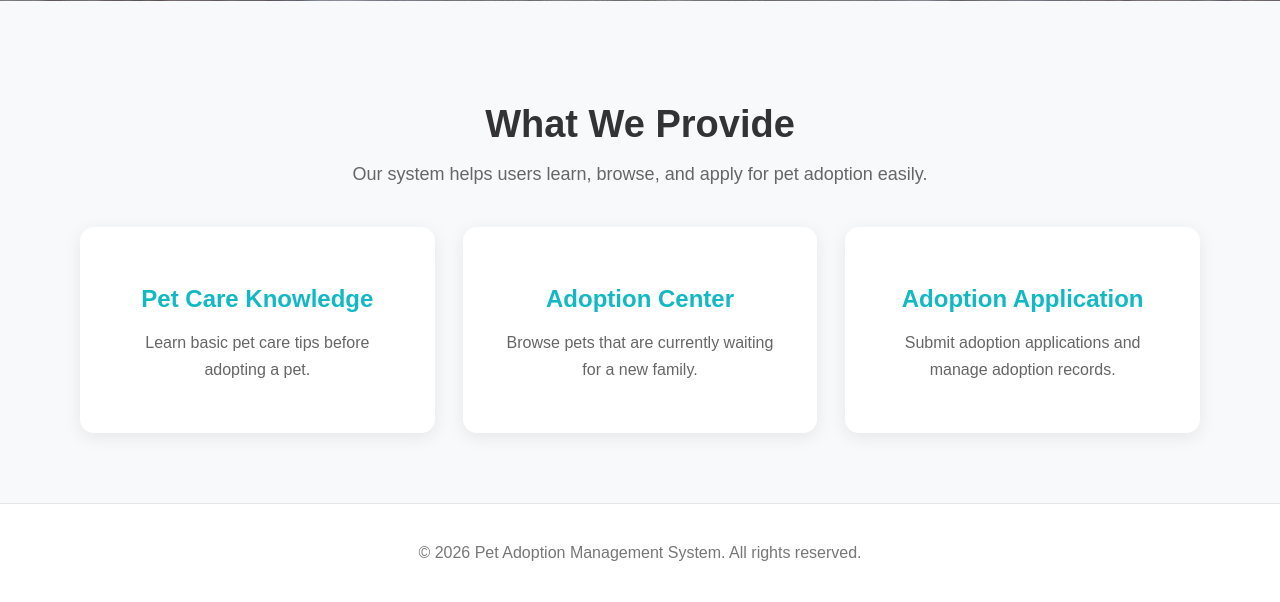
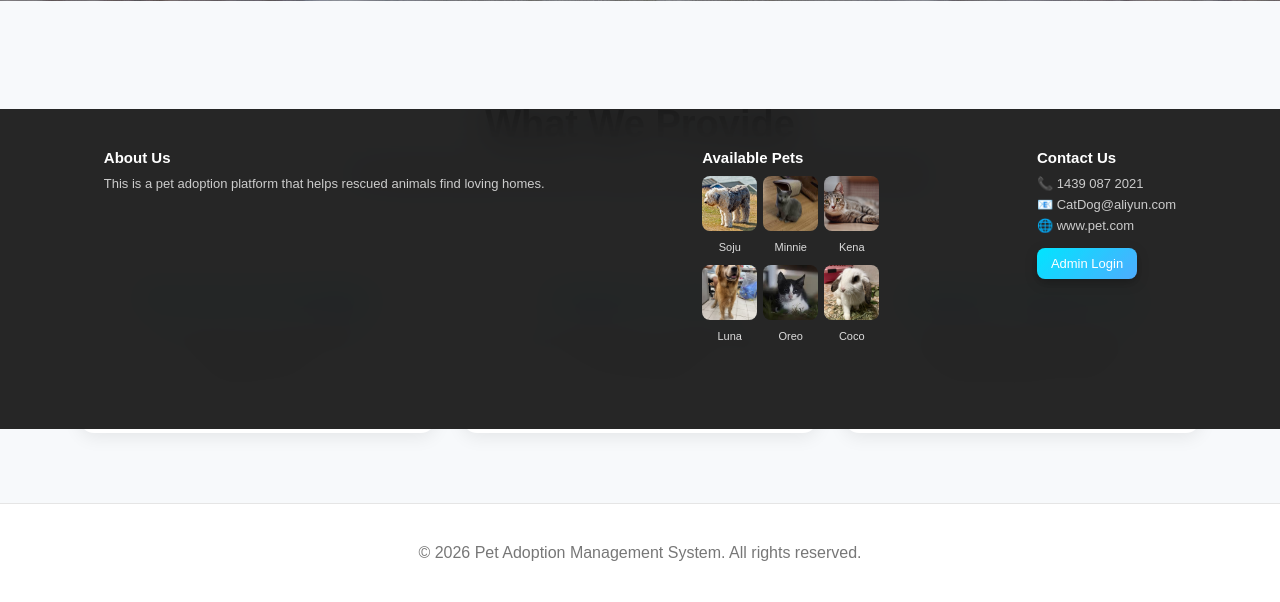
Before and after one commit to onikirinana/pet_adoption_system, a Flask app: page / in a window 1280 px wide. Shown: the part 691-1293 px from the top of the page. Run offline with Flask 3, Linux system fonts and the light colour scheme.

Commit message:
Add bottom panel admin modal login UI

```diff
--- a/app.py
+++ b/app.py
@@ -102,7 +102,7 @@ pets = [
 
 @app.route("/")
 def index():
-    return render_template("index.html")
+    return render_template("index.html",pets=pets)
 
 
 @app.route("/knowledge")
--- a/static/style.css
+++ b/static/style.css
@@ -1413,3 +1413,166 @@ footer {
         text-align: center;
     }
 }
+
+
+/* ================= bottom hover zone ================= */
+.bottom-zone {
+    position: fixed;
+    bottom: 0;
+    left: 0;
+    width: 100%;
+    height: 25px;
+    z-index: 1000;
+}
+
+/* ================= bottom panel ================= */
+.bottom-panel {
+    position: fixed;
+    bottom: 0;
+    left: 0;
+    width: 100%;
+    height: 40vh;
+
+    background: rgba(20, 20, 20, 0.92);
+    backdrop-filter: blur(18px);
+    -webkit-backdrop-filter: blur(18px);
+
+    color: white;
+
+    display: flex;
+    justify-content: space-around;
+    padding: 25px;
+
+    transform: translateY(100%);
+    transition: 0.35s ease;
+
+    z-index: 999;
+}
+
+.bottom-panel.show {
+    transform: translateY(0);
+}
+
+/* ================= sections ================= */
+.panel-section h3 {
+    font-size: 15px;
+    margin-bottom: 10px;
+}
+
+.panel-section p {
+    font-size: 13px;
+    color: #ccc;
+    margin: 6px 0;
+}
+
+/* ================= pets grid ================= */
+.pet-grid {
+    display: grid;
+    grid-template-columns: repeat(3, 1fr);
+    gap: 6px;
+}
+
+.pet-card img {
+    width: 55px;
+    height: 55px;
+    border-radius: 8px;
+    object-fit: cover;
+}
+
+.pet-card p {
+    font-size: 11px;
+    text-align: center;
+    color: #ddd;
+}
+
+/* ================= admin button ================= */
+.admin-login {
+    margin-top: 15px;
+}
+
+.admin-login a {
+    display: inline-block;
+    padding: 8px 14px;
+
+    background: linear-gradient(135deg, #00e5ff, #4facfe);
+    color: white;
+
+    border-radius: 8px;
+    text-decoration: none;
+
+    font-size: 13px;
+    font-weight: 500;
+
+    box-shadow: 0 4px 12px rgba(0, 0, 0, 0.3);
+
+    transition: 0.2s;
+}
+
+.admin-login a:hover {
+    transform: translateY(-2px);
+}
+
+/* ================= MODAL ================= */
+.modal {
+    display: none;
+    position: fixed;
+    z-index: 2000;
+    left: 0;
+    top: 0;
+
+    width: 100%;
+    height: 100%;
+
+    background: rgba(0, 0, 0, 0.6);
+    backdrop-filter: blur(6px);
+}
+
+/* modal box */
+.modal-content {
+    position: absolute;
+    top: 50%;
+    left: 50%;
+    transform: translate(-50%, -50%);
+
+    width: 320px;
+    padding: 25px;
+
+    background: rgba(255, 255, 255, 0.95);
+    border-radius: 12px;
+
+    text-align: center;
+}
+
+/* close */
+.close-btn {
+    position: absolute;
+    right: 10px;
+    top: 5px;
+
+    font-size: 22px;
+    cursor: pointer;
+}
+
+/* inputs */
+.modal-content input {
+    width: 100%;
+    padding: 10px;
+    margin: 10px 0;
+
+    border: 1px solid #ddd;
+    border-radius: 8px;
+}
+
+/* button */
+.modal-content button {
+    width: 100%;
+    padding: 10px;
+
+    background: linear-gradient(135deg, #00e5ff, #4facfe);
+    color: white;
+
+    border: none;
+    border-radius: 8px;
+
+    cursor: pointer;
+}
--- a/templates/index.html
+++ b/templates/index.html
@@ -37,4 +37,102 @@
         </div>
     </div>
 </section>
+<!-- ================= BOTTOM HOVER ZONE ================= -->
+<div class="bottom-zone" id="bottomZone"></div>
+
+<!-- ================= BOTTOM PANEL ================= -->
+<div class="bottom-panel" id="bottomPanel">
+
+    <!-- About -->
+    <div class="panel-section">
+        <h3>About Us</h3>
+        <p>This is a pet adoption platform that helps rescued animals find loving homes.</p>
+    </div>
+
+    <!-- Pets -->
+    <div class="panel-section">
+        <h3>Available Pets</h3>
+
+        <div class="pet-grid">
+            {% for pet in pets[:6] %}
+            <div class="pet-card">
+                <img src="{{ pet.image }}" />
+                <p>{{ pet.name }}</p>
+            </div>
+            {% endfor %}
+        </div>
+    </div>
+
+    <!-- Contact -->
+    <div class="panel-section contact-section">
+        <h3>Contact Us</h3>
+
+        <p>📞 1439 087 2021</p>
+        <p>📧 CatDog@aliyun.com</p>
+        <p>🌐 www.pet.com</p>
+
+        <!-- Admin Login Trigger -->
+        <div class="admin-login">
+            <a href="javascript:void(0)" id="adminLoginBtn">Admin Login</a>
+        </div>
+    </div>
+
+</div>
+
+<!-- ================= ADMIN LOGIN MODAL ================= -->
+<div id="adminModal" class="modal">
+
+    <div class="modal-content">
+
+        <span class="close-btn" id="closeModal">&times;</span>
+
+        <h2>Admin Login</h2>
+
+        <form method="POST" action="/admin/login">
+            <input type="text" name="username" placeholder="Username" required>
+            <input type="password" name="password" placeholder="Password" required>
+
+            <button type="submit">Login</button>
+        </form>
+
+    </div>
+
+</div>
+
+<script>
+    const panel = document.getElementById("bottomPanel");
+    const zone = document.getElementById("bottomZone");
+
+    // bottom hover
+    zone.addEventListener("mouseenter", () => {
+        panel.classList.add("show");
+    });
+
+    panel.addEventListener("mouseleave", () => {
+        panel.classList.remove("show");
+    });
+
+
+    // ================= MODAL =================
+    const modal = document.getElementById("adminModal");
+    const openBtn = document.getElementById("adminLoginBtn");
+    const closeBtn = document.getElementById("closeModal");
+
+    // open modal
+    openBtn.onclick = function () {
+        modal.style.display = "block";
+    }
+
+    // close modal
+    closeBtn.onclick = function () {
+        modal.style.display = "none";
+    }
+
+    // click outside close
+    window.onclick = function (event) {
+        if (event.target == modal) {
+            modal.style.display = "none";
+        }
+    }
+</script>
 {% endblock %}
```
Also changed, not shown: templates/team.html (+15 -0 lines).
